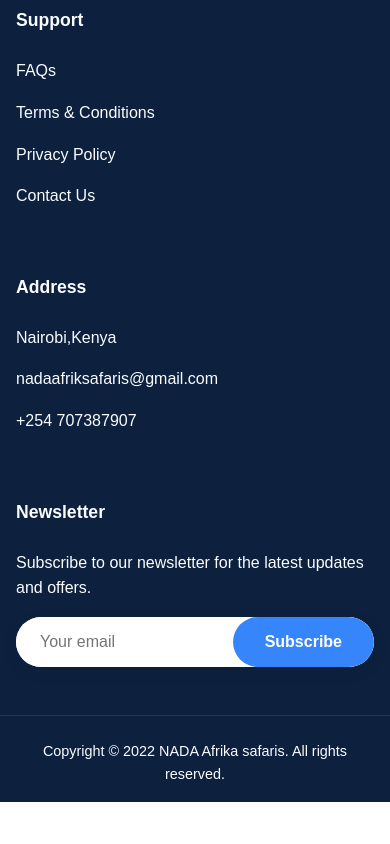
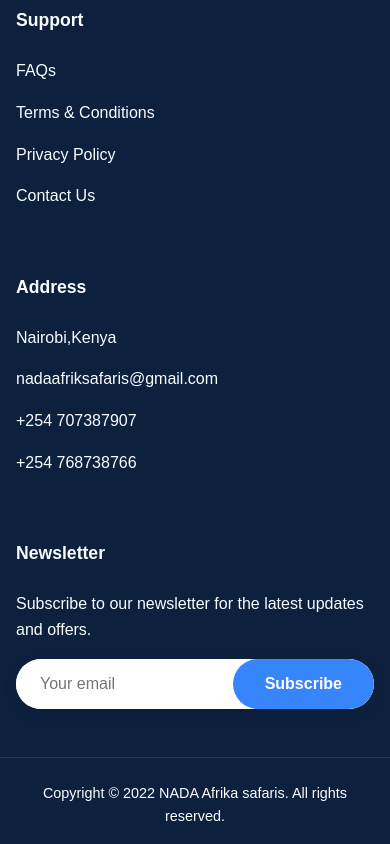
Before and after one commit to Galatian254/Tour-and-travelling-website, a plain HTML site: page index.html in a window 390 px wide. Shown: the part 9312-10156 px from the top of the page. Before the commit the page ends 10114 px from the top, so only its background shows below. Drawn offline with nearby package versions, Linux system fonts and the light colour scheme.

Commit message:
Add additional phone number to contact section

```diff
--- a/index.html
+++ b/index.html
@@ -1404,6 +1404,7 @@
                 <p>Nairobi,Kenya</p>
                 <p>nadaafriksafaris@gmail.com</p>
                 <p>+254 707387907</p>
+                <p>+254 768738766</p>
             </div>
 
             <div class="footer-col">
```
